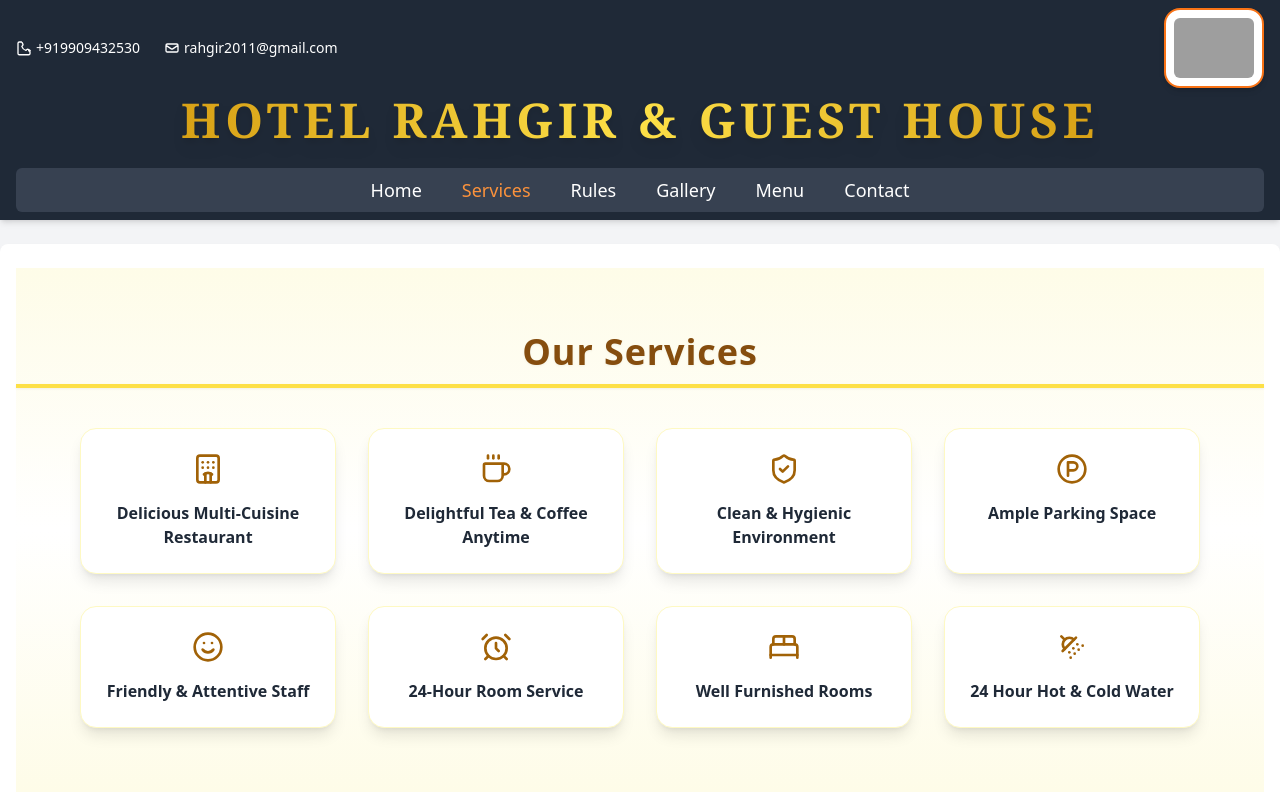
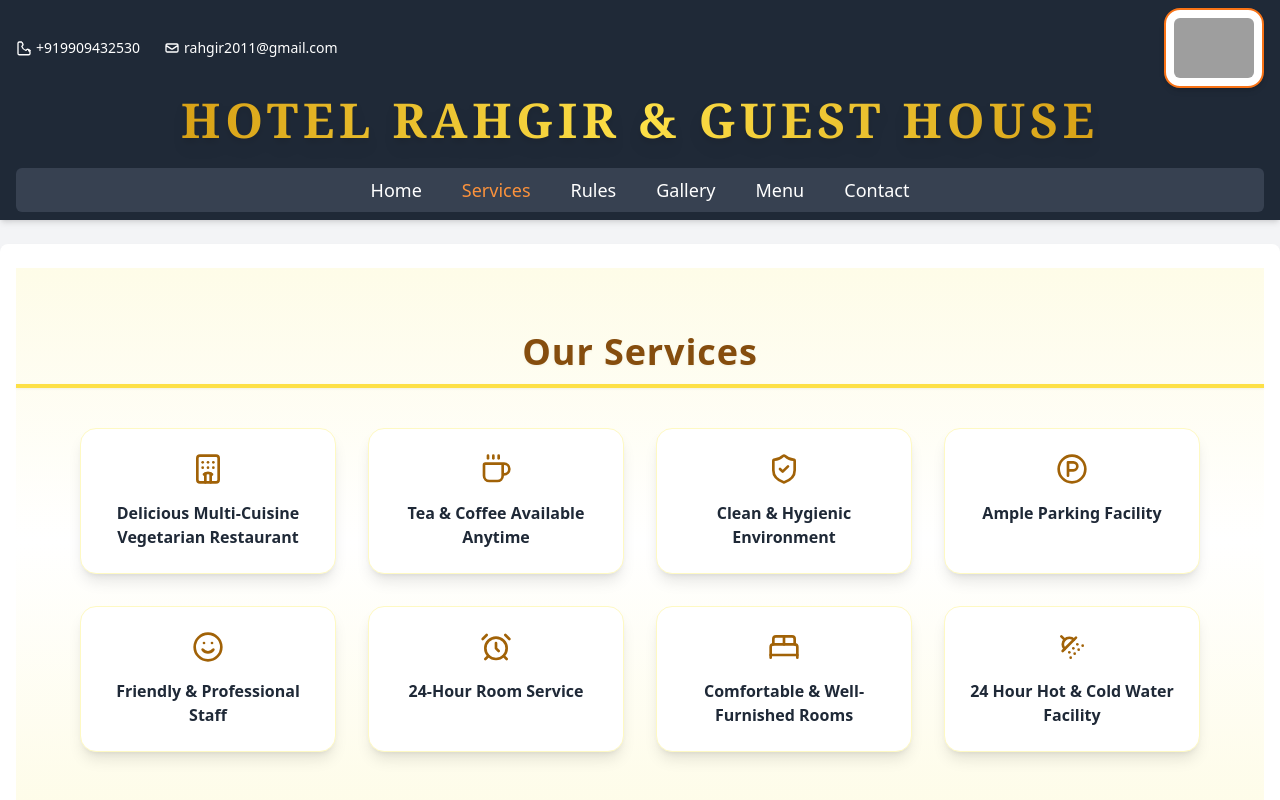
Before and after one commit to Akbar072/Hotel_Rahgir, a React (Vite) app: page /services in a window 1280 px wide. Shown: the top 800 px of the page. Built offline with nearby package versions, Linux system fonts and the light colour scheme; grey boxes are pictures that could not be loaded.

Commit message:
SEO optimized services page

```diff
--- a/src/components/Services.jsx
+++ b/src/components/Services.jsx
@@ -7,21 +7,60 @@ import {
   ShieldCheck,
   ShowerHead,
   Smile,
-} from 'lucide-react';
-import SectionTitle from './SectionTitle';
+} from "lucide-react";
+import { Helmet } from "react-helmet-async";
+
+import SectionTitle from "./SectionTitle";
 
 const services = [
-  { icon: <Hotel size={32} className="text-yellow-700" />, label: 'Delicious Multi-Cuisine Restaurant' },
-  { icon: <Coffee size={32} className="text-yellow-700" />, label: 'Delightful Tea & Coffee Anytime' },
-  { icon: <ShieldCheck size={32} className="text-yellow-700" />, label: 'Clean & Hygienic Environment' },
-  { icon: <ParkingCircle size={32} className="text-yellow-700" />, label: 'Ample Parking Space' },
-  { icon: <Smile size={32} className="text-yellow-700" />, label: 'Friendly & Attentive Staff' },
-  { icon: <AlarmClock size={32} className="text-yellow-700" />, label: '24-Hour Room Service' },
-  { icon: <BedDouble size={32} className="text-yellow-700" />, label: 'Well Furnished Rooms' },
-  { icon: <ShowerHead size={32} className="text-yellow-700" />, label: '24 Hour Hot & Cold Water' },
+  {
+    icon: <Hotel size={32} className="text-yellow-700" />,
+    label: "Delicious Multi-Cuisine Vegetarian Restaurant",
+  },
+  {
+    icon: <Coffee size={32} className="text-yellow-700" />,
+    label: "Tea & Coffee Available Anytime",
+  },
+  {
+    icon: <ShieldCheck size={32} className="text-yellow-700" />,
+    label: "Clean & Hygienic Environment",
+  },
+  {
+    icon: <ParkingCircle size={32} className="text-yellow-700" />,
+    label: "Ample Parking Facility",
+  },
+  {
+    icon: <Smile size={32} className="text-yellow-700" />,
+    label: "Friendly & Professional Staff",
+  },
+  {
+    icon: <AlarmClock size={32} className="text-yellow-700" />,
+    label: "24-Hour Room Service",
+  },
+  {
+    icon: <BedDouble size={32} className="text-yellow-700" />,
+    label: "Comfortable & Well-Furnished Rooms",
+  },
+  {
+    icon: <ShowerHead size={32} className="text-yellow-700" />,
+    label: "24 Hour Hot & Cold Water Facility",
+  },
 ];
 
 const Services = () => (
+  <>
+    {/* ================= SEO ================= */}
+    <Helmet>
+      <title>
+        Hotel Services | Hotel Rahgir & Guest House Chikhli Near Valsad
+      </title>
+      <meta
+        name="description"
+        content="Discover hotel services at Hotel Rahgir & Guest House in Chikhli near Valsad including comfortable rooms, restaurant, parking, 24-hour service, hygienic environment and warm hospitality."
+      />
+    </Helmet>
+    {/* ======================================= */}
+
     <section className="py-16 bg-gradient-to-b from-yellow-50 via-white to-yellow-50">
       <SectionTitle>Our Services</SectionTitle>
 
@@ -39,6 +78,7 @@ const Services = () => (
         ))}
       </div>
     </section>
+  </>
 );
 
 export default Services;
```
Lines whose indentation alone changed are shown as unchanged.
